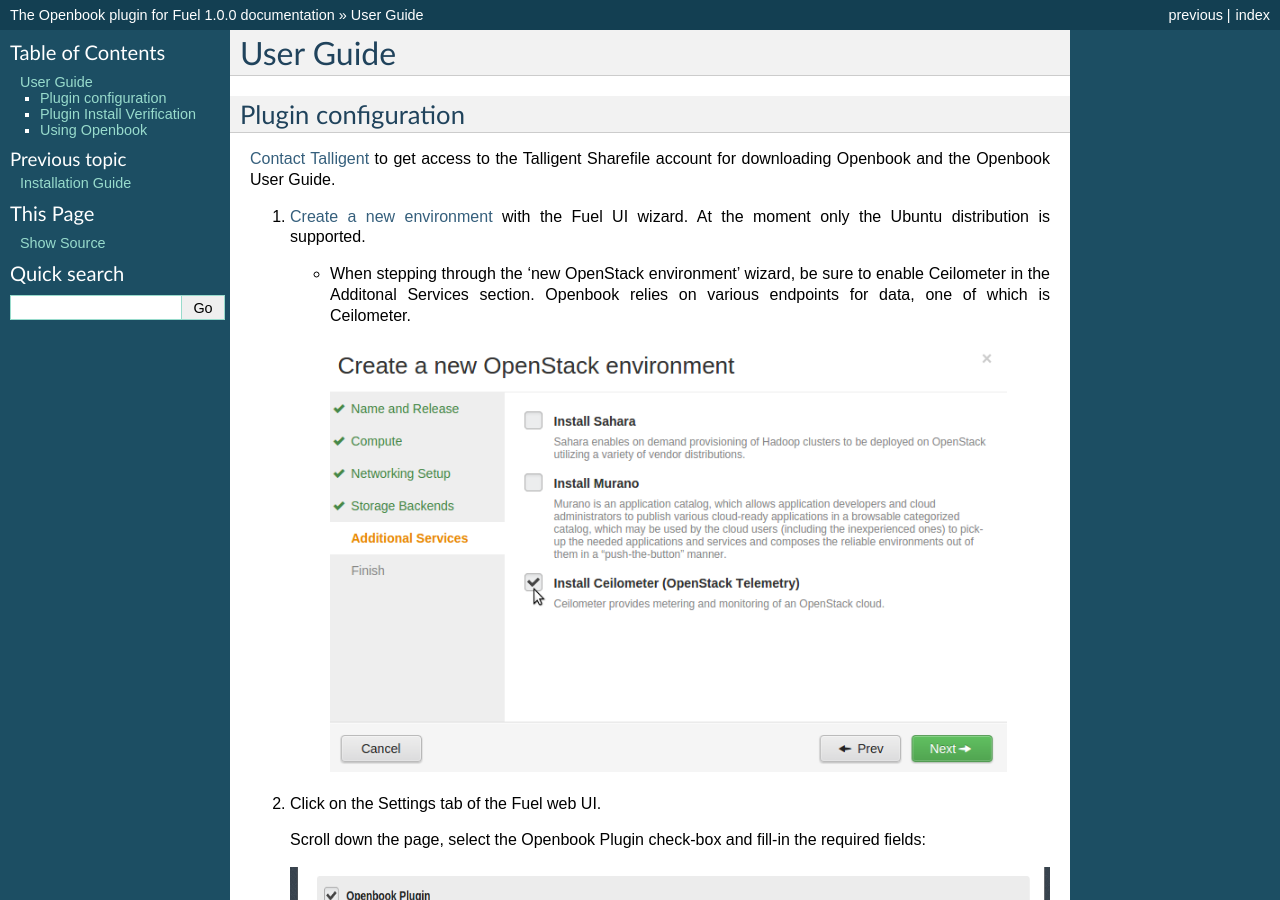
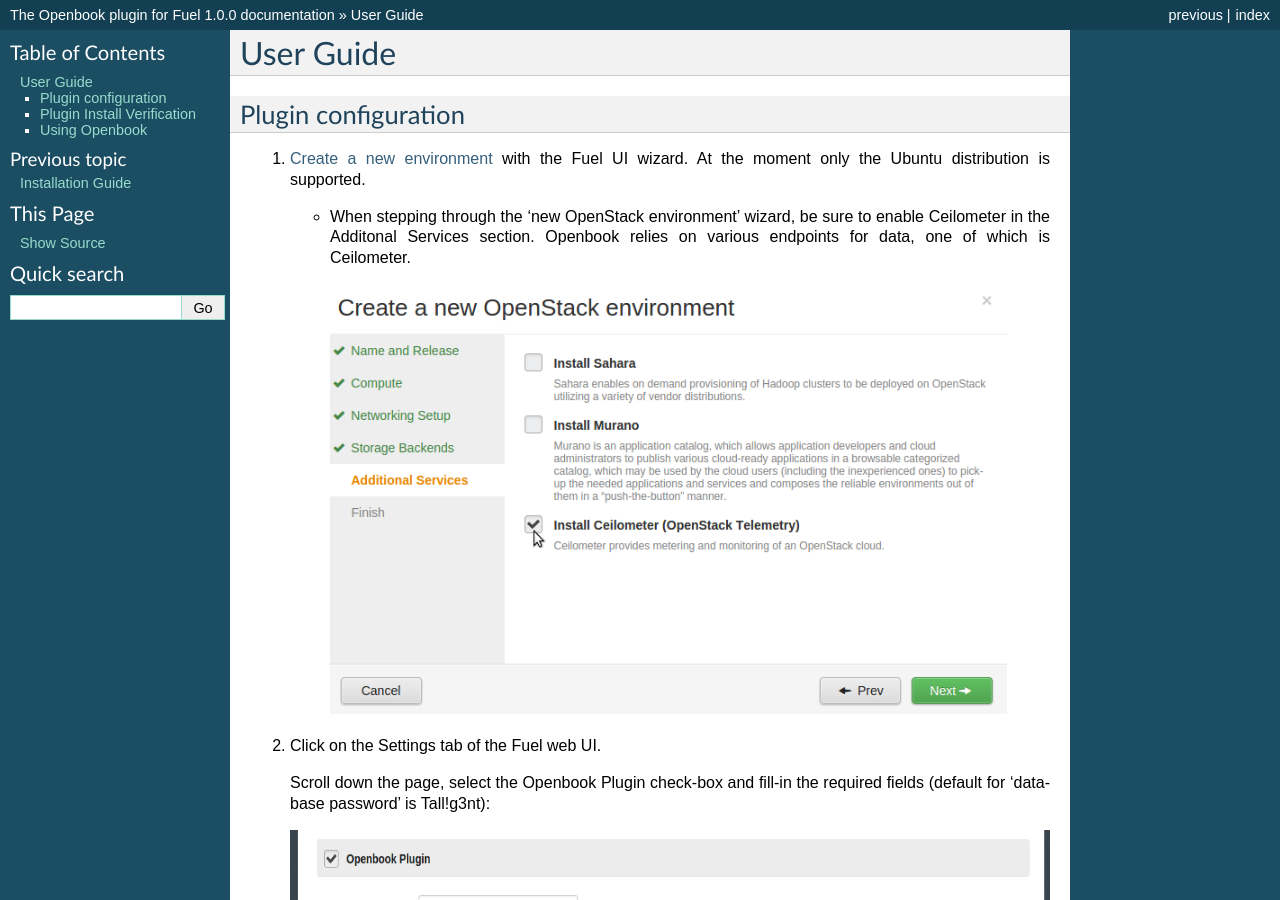
Before and after one commit to openstack-archive/fuel-plugin-openbook, a Sphinx documentation site: the page built from doc/source/guide.rst, in a window 1280 px wide and 900 px high. Built offline with Sphinx 7.4.7, drawn with Linux system fonts in a browser that asks for light colours.

Commit message:
applied changes to guide based on Mirantis feedback
Change-Id: I81b18354c0fe2fbdd2a0ad280746053db7f2e468

```diff
--- a/doc/source/guide.rst
+++ b/doc/source/guide.rst
@@ -7,9 +7,6 @@
 
 Plugin configuration
 --------------------
-
-`Contact Talligent <mailto:openbook@talligent.com>`_ to get access to the
-Talligent Sharefile account for downloading Openbook and the Openbook User Guide.
 
 #. `Create a new environment <https://docs.mirantis.com/openstack/fuel/fuel-6.1/user-guide.html#launch-wizard-to-create-new-environment>`_
    with the Fuel UI wizard.  At the moment only the Ubuntu distribution is supported.
@@ -24,7 +21,7 @@
 
 #. Click on the Settings tab of the Fuel web UI.
 
-   Scroll down the page, select the Openbook Plugin check-box and fill-in the required fields:
+   Scroll down the page, select the Openbook Plugin check-box and fill-in the required fields (default for 'database password' is Tall!g3nt):
 
    .. image:: _static/plugin-openbook-config-61.png
       :alt: A screenshot of the Openbook Plugin settings UI for 6.1
--- a/doc/source/installation.rst
+++ b/doc/source/installation.rst
@@ -3,6 +3,9 @@
 
 How to install the plugin
 -------------------------
+
+Per the :ref:`Requirements section <plugin_requirements>`, `Contact Talligent <mailto:openbook@talligent.com>`_ to get access to the
+Talligent Sharefile account for downloading Openbook and the Openbook 'How to guide'.
 
 Please refer to the `Install Fuel Plugins <https://docs.mirantis.com/openstack/fuel/fuel-6.1/user-guide.html#install-plugin>`_ section from the User Guide for installation
 of the plugin.  You can also refer to the `CLI command reference for Fuel Plugins <https://docs.mirantis.com/openstack/fuel/fuel-6.1/user-guide.html#fuel-plugins-cli>`_.
--- a/doc/source/overview.rst
+++ b/doc/source/overview.rst
@@ -32,6 +32,7 @@
 you to better plan for new capacity.
 
 .. _plugin_requirements:
+
 Requirements
 ------------
 
```
